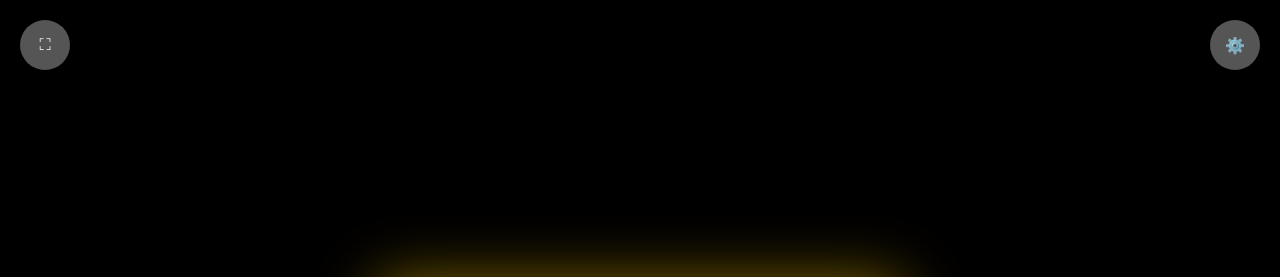
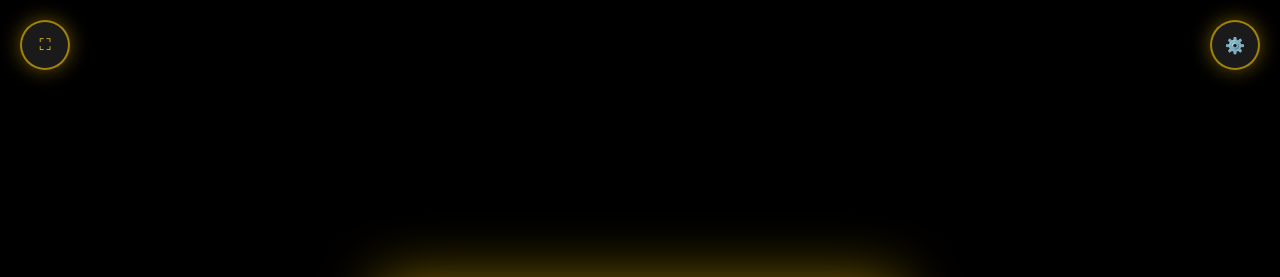
Before and after one commit to adilwiser/clock, a plain HTML site: page index.html in a window 1280 px wide. Shown: the top 277 px of the page. Drawn offline with Linux system fonts and the light colour scheme.

Commit message:
Update index.html
added a glowing border effect on both button

```diff
--- a/index.html
+++ b/index.html
@@ -74,19 +74,20 @@
 
         .fullscreen-button, .settings-button {
             position: absolute;
-            background: #555;
-            border: none;
-            color: #fff;
+            background: rgba(255, 255, 255, 0.1); /* Light transparent background */
+            border: 2px solid rgba(255, 204, 0, 0.6); /* Glowing border */
+            color: #ffcc00; /* Match clock color */
             padding: 10px;
             border-radius: 50%;
             cursor: pointer;
             font-size: 16px;
-            transition: background 0.3s, transform 0.3s;
+            transition: background 0.3s, transform 0.3s, box-shadow 0.3s, border-color 0.3s;
             width: 50px;
             height: 50px;
             display: flex;
             align-items: center;
             justify-content: center;
+            box-shadow: 0 0 20px rgba(255, 204, 0, 0.4); /* Glow effect */
         }
 
         .fullscreen-button {
@@ -100,8 +101,10 @@
         }
 
         .fullscreen-button:hover, .settings-button:hover {
-            background: #777;
+            background: rgba(255, 255, 255, 0.2); /* Slightly less transparent on hover */
             transform: scale(1.1);
+            box-shadow: 0 0 30px rgba(255, 204, 0, 0.7); /* Enhanced glow on hover */
+            border-color: rgba(255, 204, 0, 1); /* Brighten border on hover */
         }
 
         .settings-menu {
```
